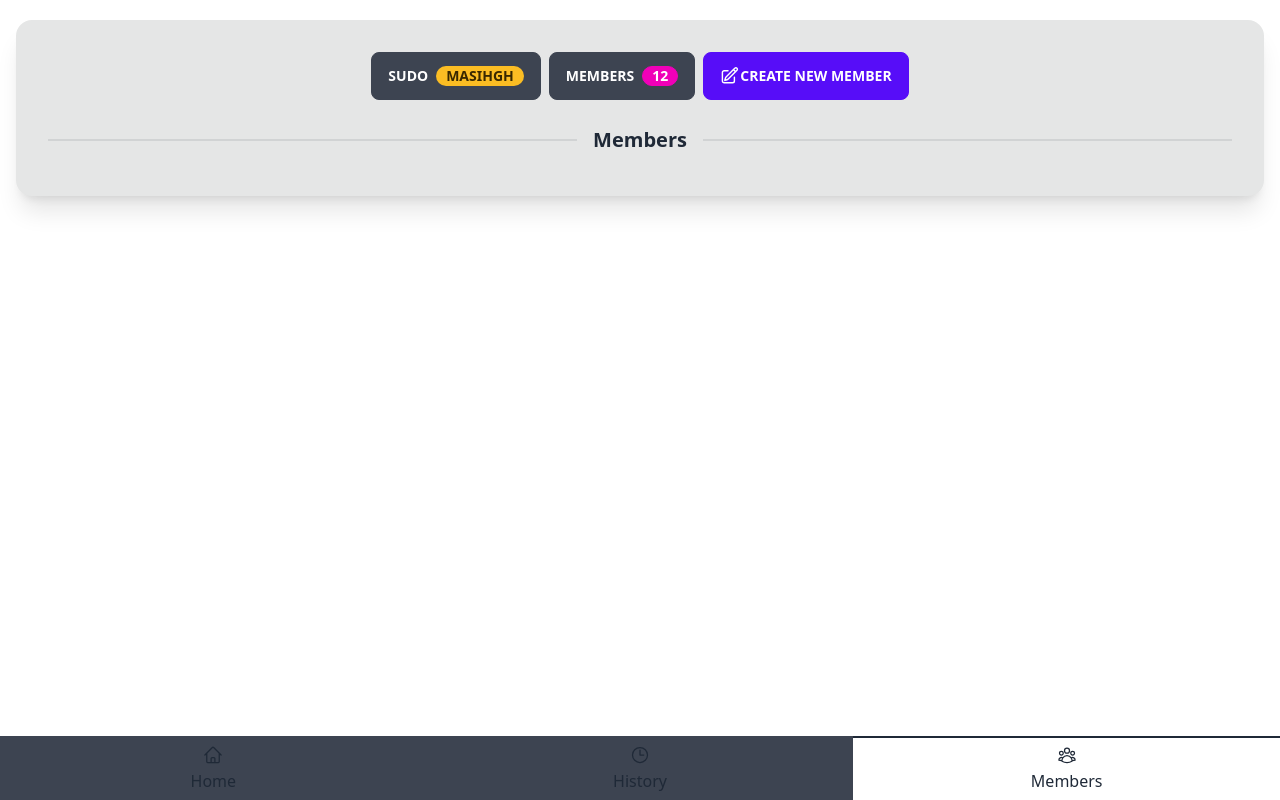
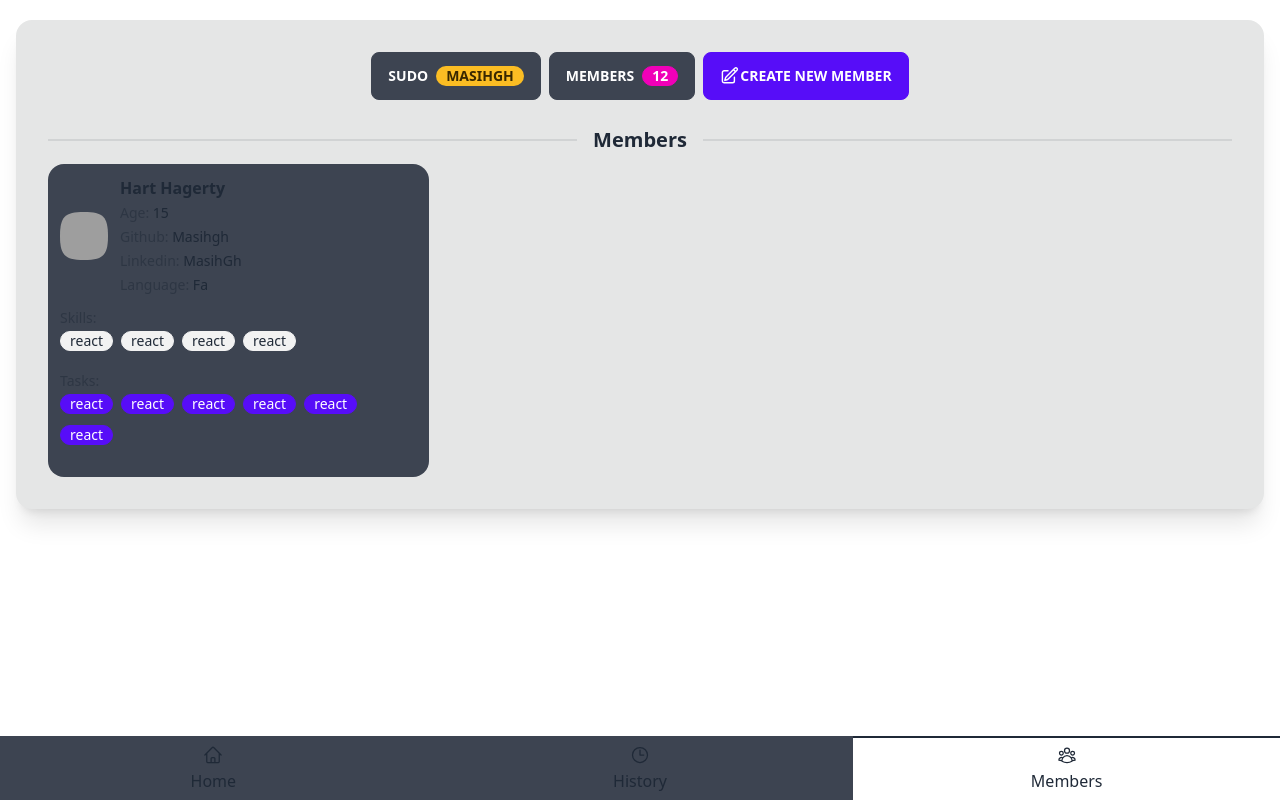
Before and after one commit to masihgh/GodzilaTodoList, a React (Vite) app: page /members in a window 1280 px wide. Built offline with nearby package versions, Linux system fonts and the light colour scheme; grey boxes are pictures that could not be loaded.

Commit message:
Create Members Cards

```diff
--- a/src/assets/App.css
+++ b/src/assets/App.css
@@ -13,3 +13,13 @@
 .task-body{
     @apply p-3;
 }
+
+.members{
+    @apply grid grid-cols-1 md:grid-cols-2 lg:grid-cols-3 gap-5;
+}
+.member{
+    @apply card bg-neutral;
+}
+.member-body{
+    @apply p-3;
+}
--- a/src/pages/Members.jsx
+++ b/src/pages/Members.jsx
@@ -1,4 +1,4 @@
-import React, { useState,useEffect } from "react";
+import React, { useState, useEffect } from "react";
 import { Skills } from "../features/members/Skills";
 import MainLayout from "../layouts/MainLayout"
 
@@ -42,7 +42,42 @@ function Members() {
           <label htmlFor="modal-new-member" className="btn btn-primary"><svg xmlns="http://www.w3.org/2000/svg" fill="none" viewBox="0 0 25 25" strokeWidth={1.8} stroke="currentColor" className="w-5 h-5"><path strokeLinecap="round" strokeLinejoin="round" d="M16.862 4.487l1.687-1.688a1.875 1.875 0 112.652 2.652L10.582 16.07a4.5 4.5 0 01-1.897 1.13L6 18l.8-2.685a4.5 4.5 0 011.13-1.897l8.932-8.931zm0 0L19.5 7.125M18 14v4.75A2.25 2.25 0 0115.75 21H5.25A2.25 2.25 0 013 18.75V8.25A2.25 2.25 0 015.25 6H10" /></svg> Create New Member</label>
         </section>
         <div className="divider">Members</div>
-
+        <div className="members">
+          <div className="member">
+            <div className="member-body">
+              <div className="flex items-center space-x-3">
+                <div className="avatar">
+                  <div className="mask mask-squircle w-12 h-12">
+                    <img src="https://daisyui.com/tailwind-css-component-profile-2@56w.png" alt="Avatar Tailwind CSS Component" />
+                  </div>
+                </div>
+                <div>
+                  <div className="font-bold">Hart Hagerty</div>
+                  <div className=""><span className="text-sm opacity-50">Age: </span><span className="text-sm opacity-100">15</span></div>
+                  <div className=""><span className="text-sm opacity-50">Github: </span><span className="text-sm opacity-100">Masihgh</span></div>
+                  <div className=""><span className="text-sm opacity-50">Linkedin: </span><span className="text-sm opacity-100">MasihGh</span></div>
+                  <div className=""><span className="text-sm opacity-50">Language: </span><span className="text-sm opacity-100">Fa</span></div>
+                </div>
+              </div>
+              <div className="my-3">
+                <div className="text-sm opacity-50">Skills:</div>
+                <div className="badge badge-ghost mr-2 mb-2">react</div>
+                <div className="badge badge-ghost mr-2 mb-2">react</div>
+                <div className="badge badge-ghost mr-2 mb-2">react</div>
+                <div className="badge badge-ghost mr-2 mb-2">react</div>
+              </div>
+              <div className="my-3">
+                <div className="text-sm opacity-50">Tasks:</div>
+                <div className="badge badge-primary mr-2 mb-2">react</div>
+                <div className="badge badge-primary mr-2 mb-2">react</div>
+                <div className="badge badge-primary mr-2 mb-2">react</div>
+                <div className="badge badge-primary mr-2 mb-2">react</div>
+                <div className="badge badge-primary mr-2 mb-2">react</div>
+                <div className="badge badge-primary mr-2 mb-2">react</div>
+              </div>
+            </div>
+          </div>
+        </div>
       </div>
       <input type="checkbox" id="modal-new-member" className="modal-toggle" />
       <div className="modal">
@@ -91,11 +126,11 @@ function Members() {
                 </label>
               </div>
               <div className="mb-6 gap-3">
-                <div className="badge badge-primary gap-2 mr-2">
+                <div className="badge badge-primary gap-2 mr-2 mb-2">
                   <svg xmlns="http://www.w3.org/2000/svg" fill="none" viewBox="0 0 24 24" className="inline-block w-4 h-4 stroke-current"><path strokeLinecap="round" strokeLinejoin="round" strokeWidth="2" d="M6 18L18 6M6 6l12 12"></path></svg>
                   info
                 </div>
-                <div className="badge badge-primary gap-2 mr-2">
+                <div className="badge badge-primary gap-2 mr-2 mb-2">
                   <svg xmlns="http://www.w3.org/2000/svg" fill="none" viewBox="0 0 24 24" className="inline-block w-4 h-4 stroke-current"><path strokeLinecap="round" strokeLinejoin="round" strokeWidth="2" d="M6 18L18 6M6 6l12 12"></path></svg>
                   success
                 </div>
```
